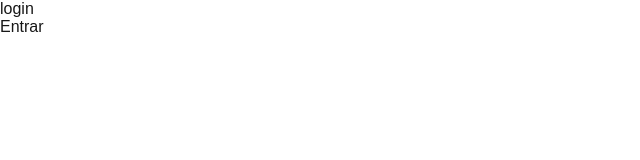
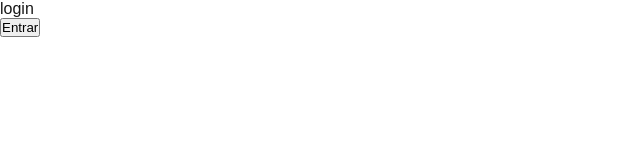
Before and after one commit to Layssaa/learning-nextjs, a Next.js app: page /login in a window 1280 px wide. Shown: the top 160 px of the page, without its empty margins (0-640 px from the left). Built offline with nearby package versions, Linux system fonts and the light colour scheme.

Commit message:
feat: using router hook

```diff
--- a/src/app/(auth)/login/page.tsx
+++ b/src/app/(auth)/login/page.tsx
@@ -1,10 +1,17 @@
-import Link from "next/link";
+"use client";
+import { useRouter } from "next/navigation";
 
 export default function Login() {
+  const router = useRouter();
+
+  function navigateToPlataform() {
+    router.push("/platform");
+  }
+
   return (
     <div>
       <p>login</p>
-      <Link href="/platform">Entrar</Link>
+      <button onClick={navigateToPlataform}>Entrar</button>
     </div>
   );
 }
```
